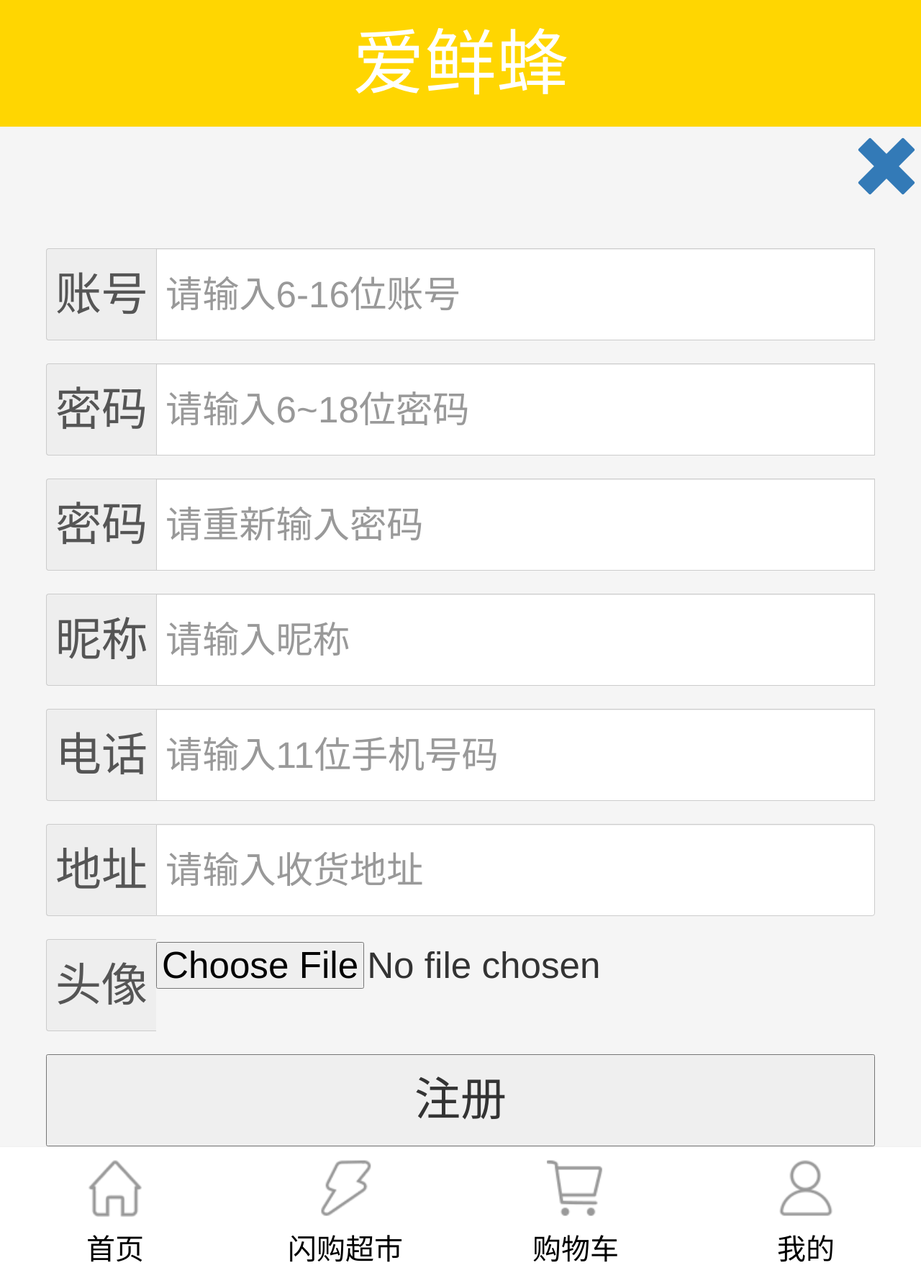
After one commit to 506017395/AXFProject, a Django app: page /registe/ in a window 1280 px wide. The commit adds this page. Shown: the whole page at 72% size. Run offline with Django 3.2, Linux system fonts and the light colour scheme; some libraries are stand-ins or nearby versions.

Commit message:
注册页面完成

```diff
--- a/axf/urls.py
+++ b/axf/urls.py
@@ -7,4 +7,6 @@ urlpatterns = [
     url("^market/(\d+)/(\d+)$", views.market, name="market"),  # 闪购超市
     url("^cart/$", views.cart, name="cart"),  # 购物车
     url("^mine/$", views.mine, name="mine"),  # 我的
+    url("^login/$", views.login, name="login"),  # 登录
+    url("^registe/$", views.registe, name="registe"),  # 注册
 ]
--- a/axf/views.py
+++ b/axf/views.py
@@ -69,3 +69,17 @@ def cart(request):
 # 我的
 def mine(request):
     return render(request, "mine/mine.html")
+
+
+# 登录
+def login(request):
+    return None
+
+
+# 注册
+def registe(request):
+    if request.method == "GET":
+        return render(request, "registe/registe.html")
+    elif request.method == "POST":
+        pass
+    return None
--- /dev/null
+++ b/static/mine/js/mine.js
@@ -0,0 +1,3 @@
+$(function () {
+    $(".mine").width(innerWidth);
+});
--- /dev/null
+++ b/static/registe/css/registe.css
@@ -0,0 +1,44 @@
+.register{
+    /*width: 100%;*/
+    height: 100%;
+    position: absolute;
+    background: whitesmoke;
+}
+.register form{
+    padding: 0 1rem;
+}
+.register form .input-group{
+    margin: 0.5rem 0;
+}
+.error{
+    margin-left:2rem;
+    font-size: 0.8rem;
+    color: #e62e2e;
+    display: none;
+}
+
+.register i{
+    color: red;
+    font-size: 0.8rem;
+}
+
+#subButton {
+    width: 100%;
+    height: 2rem;
+    font-size: 1rem;
+}
+
+.register .back{
+    text-align: right;
+}
+.register .back a{
+    font-size: 1.5rem;
+}
+.form-group .input-group div{
+    height: 2rem;
+    font-size: 1rem;
+}
+.form-group .input-group input{
+    height: 2rem;
+    font-size: 0.8rem;
+}
--- /dev/null
+++ b/static/registe/js/registe.js
@@ -0,0 +1,6 @@
+$(function () {
+    $(".register").width(innerWidth);
+
+    // 账号验证
+    var check_account = /^[a-zA-Z]\w{5,15}$/;
+});
--- /dev/null
+++ b/templates/registe/registe.html
@@ -0,0 +1,91 @@
+{% extends "base/base.html" %}
+{% load static %}
+{% block title %}
+    注册
+{% endblock %}
+{#css#}
+{% block extcss %}
+    <link rel="stylesheet" href="{% static "registe/css/registe.css" %}">
+{% endblock %}
+{#js#}
+{% block extjs %}
+    <script src="{% static "registe/js/registe.js" %}"></script>
+{% endblock %}
+{#内容#}
+{% block content %}
+    <div class="register">
+        {#退出注册#}
+        <div class="back">
+            <a href=""><span class="glyphicon glyphicon-remove"></span></a>
+        </div>
+
+        <form action="{% url 'axf:registe' %}" method="post" enctype="multipart/form-data">
+            {% csrf_token %}
+            {#账号#}
+            <div class="form-group has-feedback" id="account">
+                <div class="input-group">
+                    <div class="input-group-addon">账号</div>
+                    <input type="text" class="form-control" placeholder="请输入6-16位账号" name="account" required="required">
+                    <span class="glyphicon form-control-feedback" aria-hidden="true"></span>
+                </div>
+                <i></i>
+            </div>
+            {#密码#}
+            <div class="form-group" id="password">
+                <div class="input-group">
+                    <div class="input-group-addon">密码</div>
+                    <input type="password" class="form-control" placeholder="请输入6~18位密码" name="password"
+                           required="required">
+                    <span class="glyphicon form-control-feedback" aria-hidden="true"></span>
+                </div>
+                <i></i>
+            </div>
+            {#确认密码#}
+            <div class="form-group" id="passwd">
+                <div class="input-group">
+                    <div class="input-group-addon">密码</div>
+                    <input type="password" class="form-control" placeholder="请重新输入密码" name="passwd" required="required">
+                    <span class="glyphicon form-control-feedback" aria-hidden="true"></span>
+                </div>
+                <i></i>
+            </div>
+            {#昵称#}
+            <div class="form-group" id="name">
+                <div class="input-group">
+                    <div class="input-group-addon">昵称</div>
+                    <input type="text" class="form-control" placeholder="请输入昵称" name="name" required="required">
+                    <span class="glyphicon form-control-feedback" aria-hidden="true"></span>
+                </div>
+                <i></i>
+            </div>
+
+            {#电话#}
+            <div class="form-group" id="phone">
+                <div class="input-group">
+                    <div class="input-group-addon">电话</div>
+                    <input type="text" class="form-control" placeholder="请输入11位手机号码" name="phone" required="required">
+                    <span class="glyphicon form-control-feedback" aria-hidden="true"></span>
+                </div>
+                <i></i>
+            </div>
+
+            {#地址#}
+            <div class="form-group" id="addr">
+                <div class="input-group">
+                    <div class="input-group-addon">地址</div>
+                    <input type="text" class="form-control" placeholder="请输入收货地址" name="addr" required="required">
+                </div>
+            </div>
+
+            {#头像#}
+            <div class="form-group">
+                <div class="input-group">
+                    <div class="input-group-addon">头像</div>
+                    <input type="file" name="icon" required="required">
+                </div>
+            </div>
+
+            <input type="submit" id="subButton" value="注册">
+        </form>
+    </div>
+{% endblock %}
```
Also changed, not shown: axf/models.py (+19 -0 lines), static/login/css/login.css (added, +29 -0 lines), static/mine/css/mine.css (+55 -28 lines), templates/login/login.html (added, +10 -0 lines), templates/mine/mine.html (+109 -1 lines), axf/migrations/0005_user.py (added), static/base/js/bootstrap.js, static/login/js/login.js (added), static/uploads/axf.png (added).
